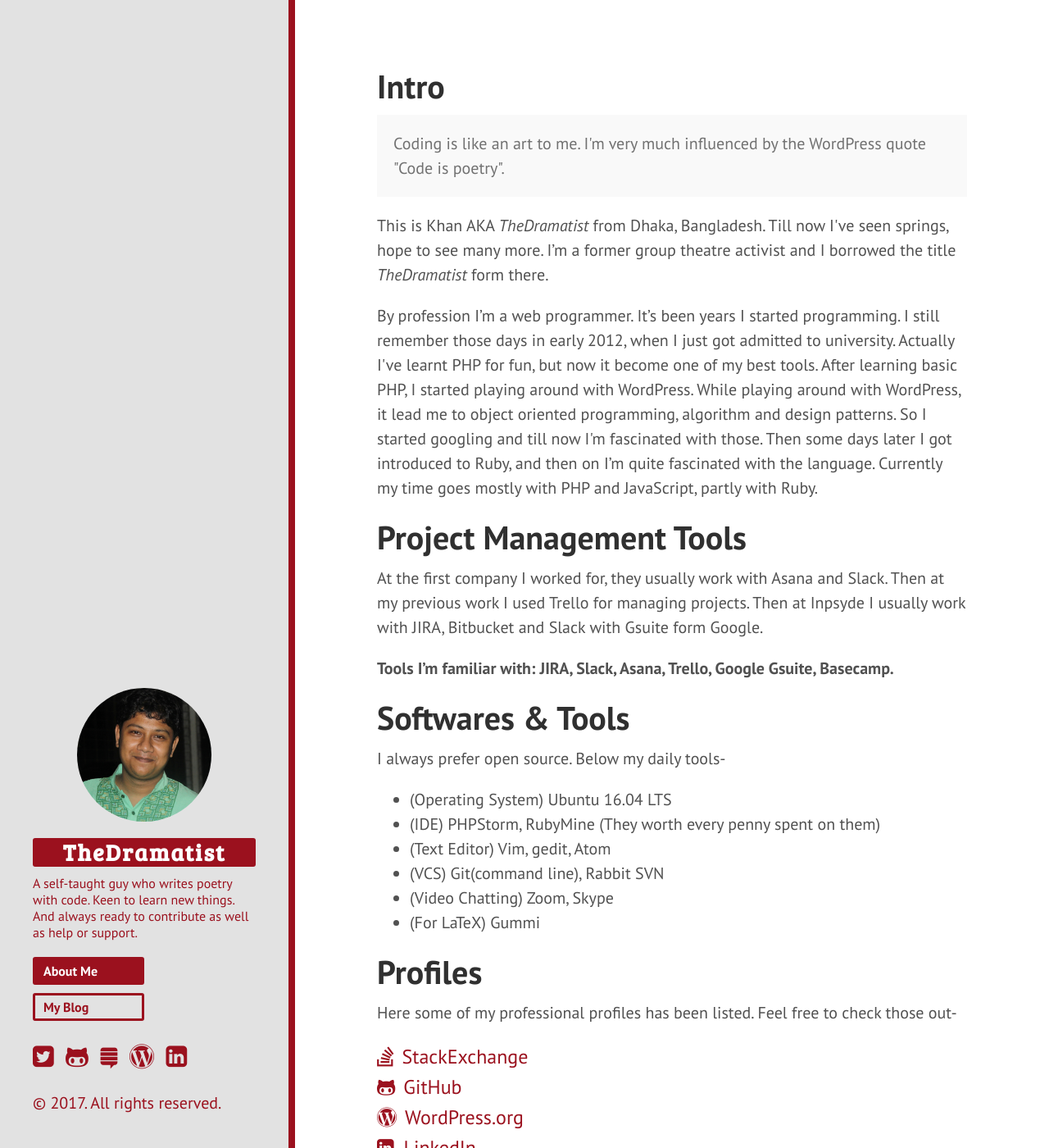
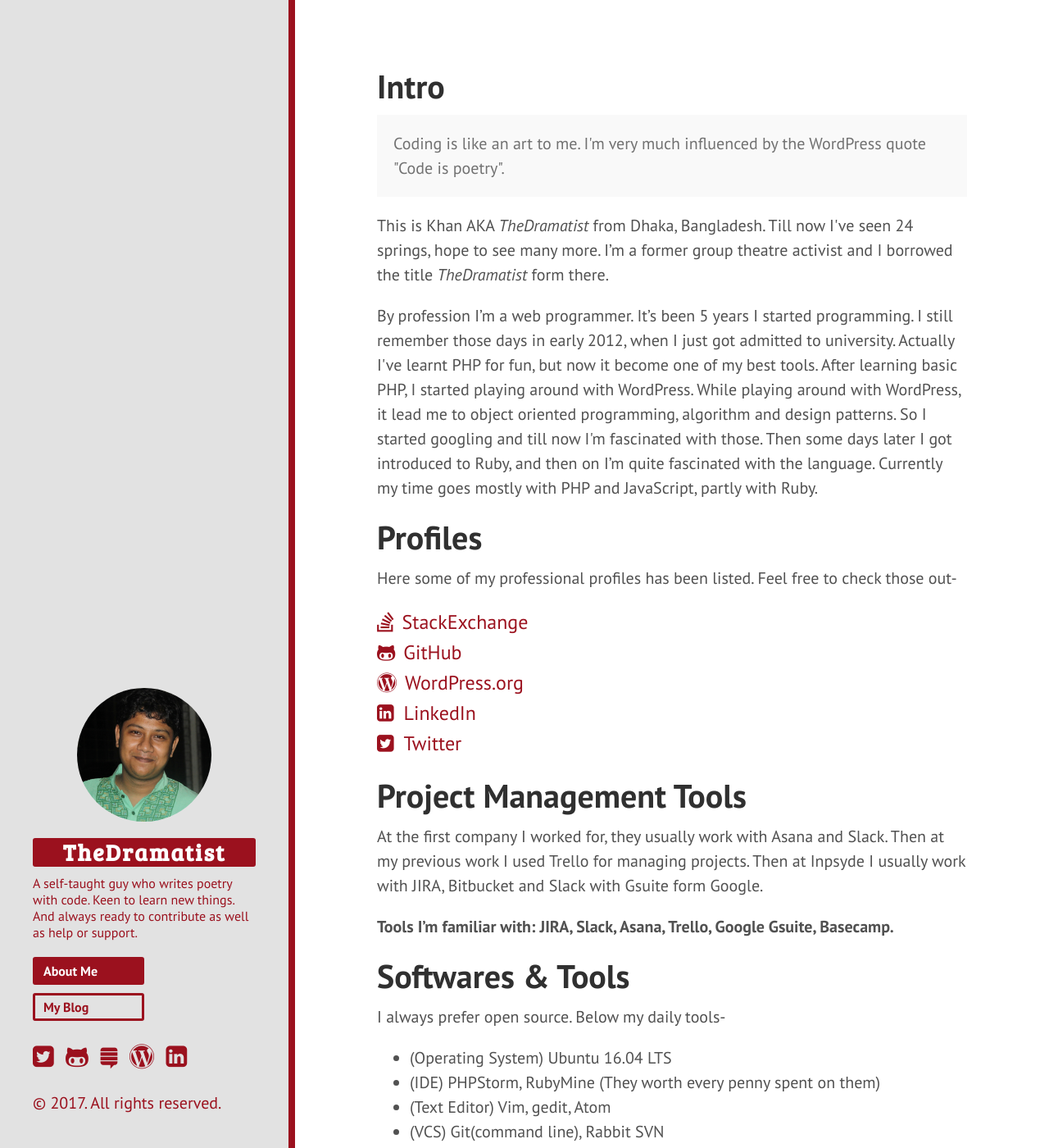
Before and after one commit to khanrn/codemascot.github.io, a Jekyll site: the page built from index.html, in a window 1280 px wide and 1400 px high. Shown: the whole window at 82% size. Built offline with Jekyll 4.4.1, drawn with Linux system fonts in a browser that asks for light colours; nearby versions of some CDN libraries; Markdown is read by kramdown in place of the engine named in the settings.

Commit message:
About Me Updated

```diff
--- a/index.html
+++ b/index.html
@@ -8,8 +8,18 @@
 	<p class="message">
 		Coding is like an art to me. I'm very much influenced by the WordPress quote "Code is poetry".
 	</p>
-	<p>This is Khan AKA <em>TheDramatist</em> from Dhaka, Bangladesh. Till now I've seen <span id=”age-year”></span> springs, hope to see many more. I’m a former group theatre activist and I borrowed the title <em>TheDramatist</em> form there.</p>
-	<p>By profession I’m a web programmer. It’s been <span id=”experience-year”></span> years I started programming. I still remember those days in early 2012, when I just got admitted to university. Actually I've learnt PHP for fun, but now it become one of my best tools. After learning basic PHP, I started playing around with WordPress. While playing around with WordPress, it lead me to object oriented programming, algorithm and design patterns. So I started googling and till now I'm fascinated with those. Then some days later I got introduced to Ruby, and then on I’m quite fascinated with the language. Currently my time goes mostly with PHP and JavaScript, partly with Ruby.</p>
+	<p>This is Khan AKA <em>TheDramatist</em> from Dhaka, Bangladesh. Till now I've seen <span id="age-year"></span> springs, hope to see many more. I’m a former group theatre activist and I borrowed the title <em>TheDramatist</em> form there.</p>
+	<p>By profession I’m a web programmer. It’s been <span id="experience-year"></span> years I started programming. I still remember those days in early 2012, when I just got admitted to university. Actually I've learnt PHP for fun, but now it become one of my best tools. After learning basic PHP, I started playing around with WordPress. While playing around with WordPress, it lead me to object oriented programming, algorithm and design patterns. So I started googling and till now I'm fascinated with those. Then some days later I got introduced to Ruby, and then on I’m quite fascinated with the language. Currently my time goes mostly with PHP and JavaScript, partly with Ruby.</p>
+
+	<h1 class="page-title">Profiles</h1>
+	<p>Here some of my professional profiles has been listed. Feel free to check those out-</p>
+	<ul class="profiles">
+		<li class="stk-ex"><a href="">StackExchange</a></li>
+		<li class="github"><a href="">GitHub</a></li>
+		<li class="wp-org"><a href="">WordPress.org</a></li>
+		<li class="lnk-in"><a href="">LinkedIn</a></li>
+		<li class="twiter"><a href="">Twitter</a></li>
+	</ul>
 
 	<h1 class="page-title">Project Management Tools</h1>
 	<p>At the first company I worked for, they usually work with Asana and Slack. Then at my previous work I used Trello for managing projects. Then at Inpsyde I usually work with JIRA, Bitbucket and Slack with Gsuite form Google.</p>
@@ -27,16 +37,6 @@
 
 	</ul>
 
-	<h1 class="page-title">Profiles</h1>
-	<p>Here some of my professional profiles has been listed. Feel free to check those out-</p>
-	<ul class="profiles">
-		<li class="stk-ex"><a href="">StackExchange</a></li>
-		<li class="github"><a href="">GitHub</a></li>
-		<li class="wp-org"><a href="">WordPress.org</a></li>
-		<li class="lnk-in"><a href="">LinkedIn</a></li>
-		<li class="twiter"><a href="">Twitter</a></li>
-	</ul>
-
 	<h1 class="page-title">Current Status</h1>
 	<p>Currently I’m working at <em>Inpsyde GmbH</em>, a well reputed German <em>WordPress</em> agency. I also volunteer as a programmer at <em>MarsSociety</em>, the organization who works with <em>NASA</em> on colonising the red planet <em>Mars</em>.</p>
 
```
